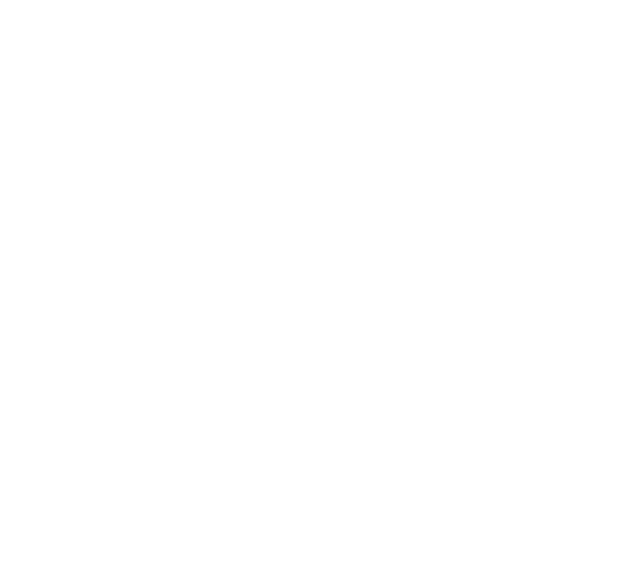
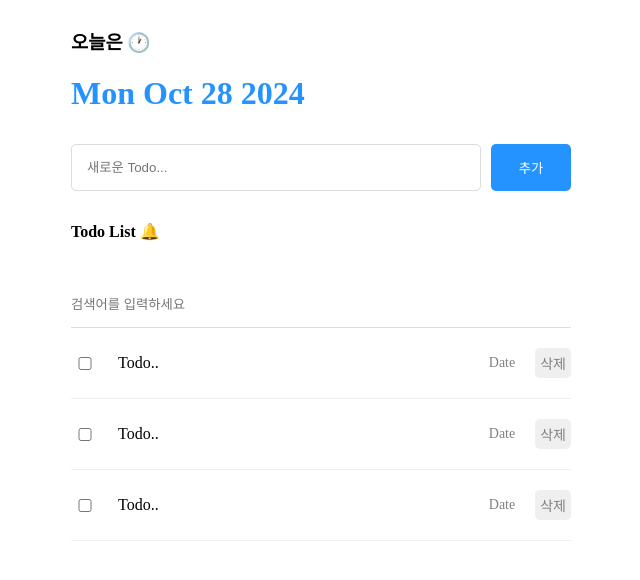
Before and after one commit to junsunghan/TodoList, a React (Vite) app: page / in a window 1280 px wide. Shown: the top 580 px of the page, without its empty margins (319-959 px from the left). Built offline with nearby package versions, Linux system fonts and the light colour scheme.

Commit message:
2. UI 구현완료

```diff
--- a/src/App.css
+++ b/src/App.css
@@ -0,0 +1,8 @@
+.APP {
+  width: 500px;
+  margin: 0 auto;
+
+  display: flex;
+  flex-direction: column;
+  gap: 10px;
+}
--- a/src/App.jsx
+++ b/src/App.jsx
@@ -1,7 +1,16 @@
 import "./App.css";
+import List from "./components/List";
+import Header from "./components/Header";
+import Editor from "./components/Editor";
 
 function App() {
-  return <></>;
+  return (
+    <div className="APP">
+      <Header />
+      <Editor />
+      <List />
+    </div>
+  );
 }
 
 export default App;
--- a/src/components/Editor.css
+++ b/src/components/Editor.css
@@ -0,0 +1,20 @@
+.Editor {
+  display: flex;
+  gap: 10px;
+}
+
+.Editor input {
+  flex: 1;
+  padding: 15px;
+  border: 1px solid rgb(220, 220, 220);
+  border-radius: 5px;
+}
+
+.Editor button {
+  cursor: pointer;
+  width: 80px;
+  border: none;
+  background-color: rgb(37, 147, 255);
+  color: white;
+  border-radius: 5px;
+}
--- a/src/components/Editor.jsx
+++ b/src/components/Editor.jsx
@@ -1,5 +1,12 @@
+import "./Editor.css";
+
 const Editor = () => {
-  return <div></div>;
+  return (
+    <div className="Editor">
+      <input placeholder="새로운 Todo..." />
+      <button>추가</button>
+    </div>
+  );
 };
 
 export default Editor;
--- a/src/components/Header.css
+++ b/src/components/Header.css
@@ -0,0 +1,3 @@
+.Header > h1{
+    color: rgb(37,147,255);
+}
--- a/src/components/Header.jsx
+++ b/src/components/Header.jsx
@@ -0,0 +1,12 @@
+import "./Header.css";
+
+const Header = () => {
+  return (
+    <div className="Header">
+      <h3>오늘은 🕐</h3>
+      <h1>{new Date().toDateString()}</h1>
+    </div>
+  );
+};
+
+export default Header;
--- a/src/components/List.css
+++ b/src/components/List.css
@@ -0,0 +1,23 @@
+.List {
+  display: flex;
+  flex-direction: column;
+  gap: 20px;
+}
+
+.List > input {
+  width: 100%;
+  border: none;
+  border-bottom: 1px solid rgb(220, 220, 220);
+  padding: 15px 0px;
+}
+
+.List > input:focus {
+  outline: none;
+  border-bottom: 1px solid rgb(37, 147, 255);
+}
+
+.List .todos_wrapper {
+  display: flex;
+  flex-direction: column;
+  gap: 20px;
+}
--- a/src/components/List.jsx
+++ b/src/components/List.jsx
@@ -0,0 +1,18 @@
+import "./List.css";
+import TodoItem from "./TodoItem";
+
+const List = () => {
+  return (
+    <div className="List">
+      <h4>Todo List 🔔</h4>
+      <input placeholder="검색어를 입력하세요" />
+      <div className="todos_wrapper">
+        <TodoItem />
+        <TodoItem />
+        <TodoItem />
+      </div>
+    </div>
+  );
+};
+
+export default List;
--- a/src/components/TodoItem.css
+++ b/src/components/TodoItem.css
@@ -0,0 +1,29 @@
+.TodoItem {
+  display: flex;
+  align-items: center;
+  gap: 20px;
+  padding-bottom: 20px;
+  border-bottom: 1px solid rgb(240, 240, 240);
+}
+
+.TodoItem input {
+  width: 20px;
+}
+
+.TodoItem .content {
+  flex: 1;
+}
+
+.TodoItem .date {
+  font-size: 14px;
+  color: grey;
+}
+
+.TodoItem button {
+  cursor: pointer;
+  color: grey;
+  font-size: 14px;
+  border: none;
+  border-radius: 5px;
+  padding: 5px;
+}
--- a/src/components/TodoItem.jsx
+++ b/src/components/TodoItem.jsx
@@ -0,0 +1,14 @@
+import "./TodoItem.css";
+
+const TotoItem = () => {
+  return (
+    <div className="TodoItem">
+      <input type="checkbox" />
+      <div className="content">Todo..</div>
+      <div className="date">Date</div>
+      <button>삭제</button>
+    </div>
+  );
+};
+
+export default TotoItem;
```
